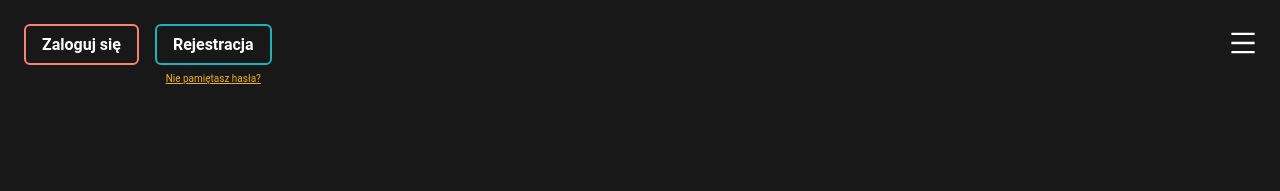
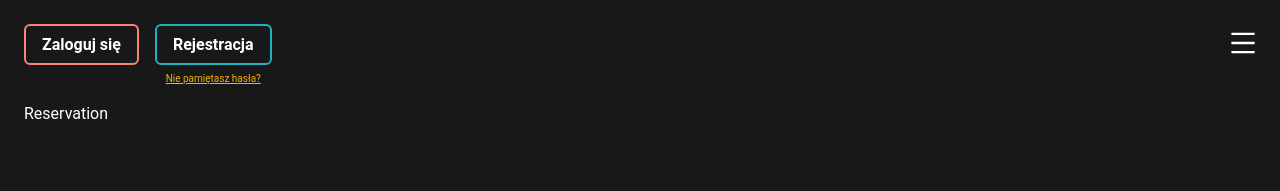
Before and after one commit to Terminatt/kalendarz-app, a React (Create React App) app in the folder front/: page /room-reservation in a window 1280 px wide. Shown: the top 191 px of the page. Built offline with nearby package versions, Linux system fonts and the light colour scheme; no server answers.

Commit message:
feat(front): add skeleton for Room reservation page

```diff
--- a/front/src/App.tsx
+++ b/front/src/App.tsx
@@ -14,6 +14,7 @@ import Rooms from '@pages/AdminZone/Rooms/Rooms';
 import { MenuOutlined } from '@ant-design/icons';
 import CustomButton from '@components/CustomButton/CustomButton';
 import { ResizeListenerContext } from '@contexts/ResizeListenerContext/ResizeListenerContext';
+import RoomReservation from '@pages/RoomReservation/RoomReservation';
 
 import 'styles/global.less';
 import 'styles/overrides.less';
@@ -71,6 +72,7 @@ const App: React.FC = () => {
                     <div className="app-content-routes">
                         <Routes>
                             <Route path="/" element={<Home />} />
+                            <Route path="room-reservation" element={<RoomReservation />} />
                             <Route path="admin-zone">
                                 <Route path="room-types" element={<RoomTypes />} />
                                 <Route path="rooms" element={<Rooms />} />
--- /dev/null
+++ b/front/src/pages/RoomReservation/RoomReservation.tsx
@@ -0,0 +1,7 @@
+import React from 'react';
+
+import './RoomReservation.less';
+
+const RoomReservation: React.FC = () => <div>Reservation</div>;
+
+export default RoomReservation;
```
Also changed, not shown: front/src/pages/RoomReservation/RoomReservation.less (added).
